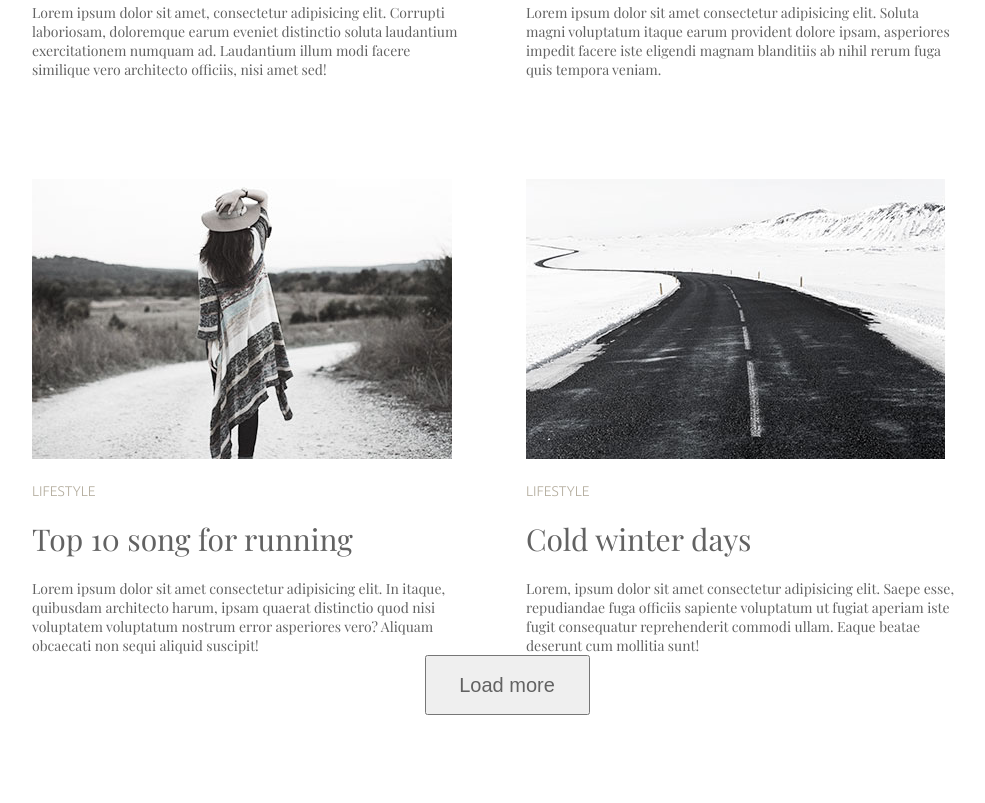
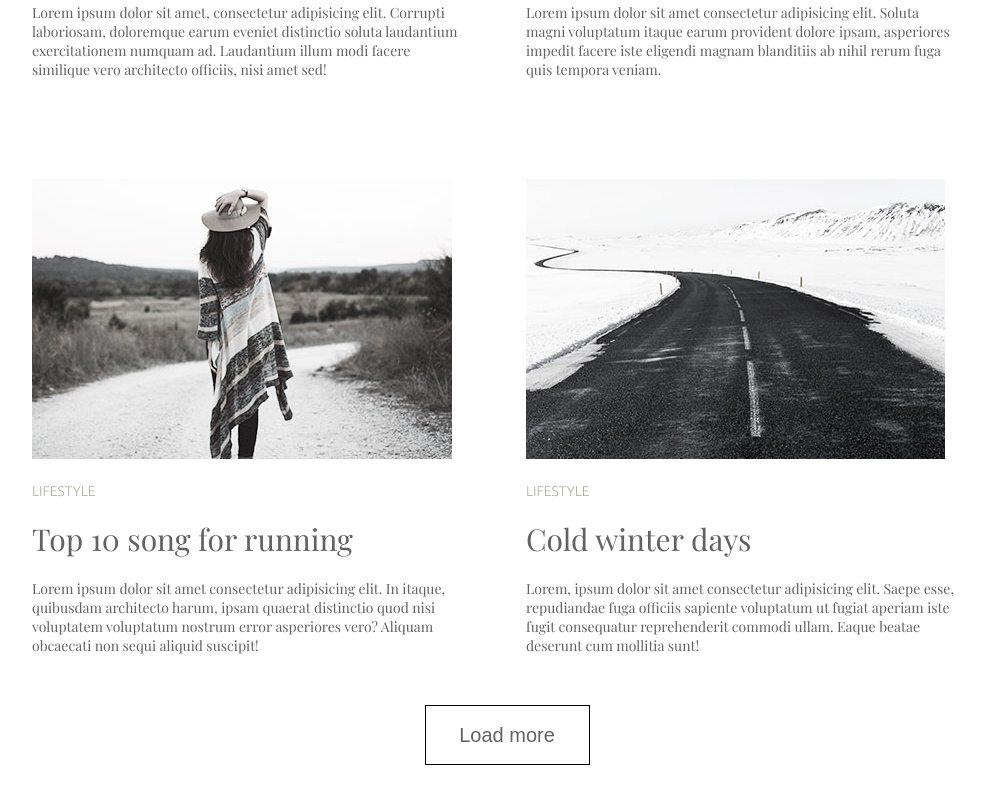
Before and after one commit to YuriiHaidai/goit-fe-course, a plain HTML site: page html-css/module-03/index.html in a window 1280 px wide. Shown: the part 1169-1972 px from the top of the page, without its empty margins (133-1118 px from the left). Before the commit the page ends 1884 px from the top, so only its background shows below. Drawn offline with nearby package versions, Linux system fonts and the light colour scheme.

Commit message:
add end changes of homework

```diff
--- a/html-css/module-03/css/style.css
+++ b/html-css/module-03/css/style.css
@@ -86,8 +86,9 @@ article p {
 }
 
 #wrapper {
-
     display: flex;
+    margin-top: 50px;
+    margin-bottom: 70px;
 }
 
 button {
@@ -96,4 +97,6 @@ button {
     margin: 0 auto;
     height: 60px;
     width: 165px;
+    background-color: white;
+    border: 1px solid black;
 }
```
